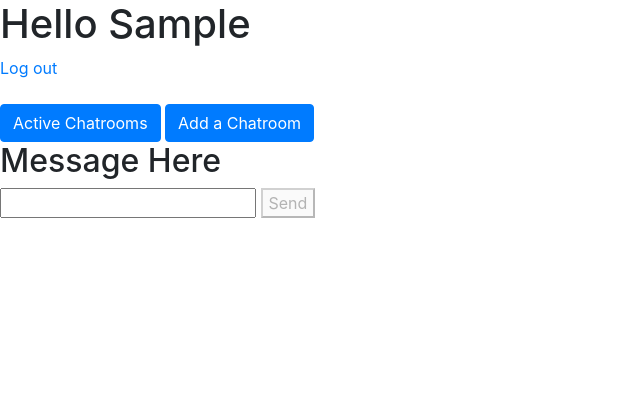
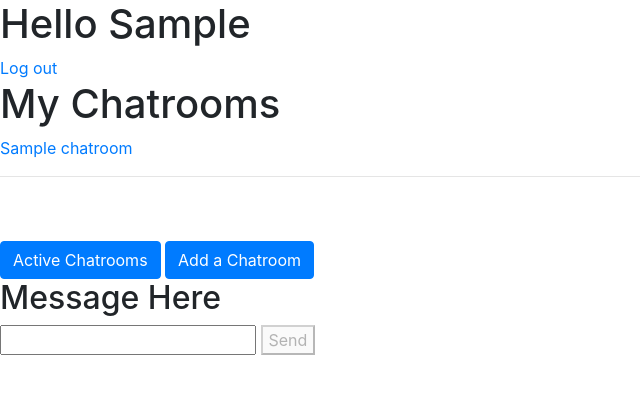
Before and after one commit to Aihab1/Schnack, a Flask app: template templates/lobby.html in a window 1280 px wide. Shown: the top 394 px of the page, without its empty margins (0-640 px from the left). Run offline with Flask 2, Linux system fonts and the light colour scheme; the template is opened without the code that fills it: most values are stand-ins (such as "Sample title", 1, 10 or a date in 2020); some libraries are stand-ins or nearby versions.

Commit message:
Add mychatrooms feature + fix minor bugs

```diff
--- a/application.py
+++ b/application.py
@@ -36,7 +36,7 @@ def lobby():
         if "home" not in messages:
             messages["home"] = []
 
-        return render_template("lobby.html", username=session['username'], messages=messages, date=date)
+        return render_template("lobby.html", username=session['username'], messages=messages, date=date, mychatrooms = chatrooms[session['username']]["allrooms"])
     else:
         return redirect(url_for('index'))
 
@@ -83,6 +83,9 @@ def message(data):
     if data["namechatroom"] not in messages:
         messages[data["namechatroom"]] = []
     messages[data["namechatroom"]].append({"message": data["msg"], "username": session['username'], "time":time, "date":date})
+
+    if len(messages[data["namechatroom"]]) > 100:
+        messages[data["namechatroom"]].pop(0)
 
     data = {
         "msg": data["msg"],
--- a/static/lobby.js
+++ b/static/lobby.js
@@ -30,9 +30,10 @@ document.addEventListener('DOMContentLoaded', () => {
     document.querySelectorAll('.chatroom-links').forEach(link => {
         link.onclick = () => {
             var page = link.innerHTML;
-            socket.emit('leave', { 'room': document.title });
-            socket.emit('join', { 'room': page });
-            load_page(page);
+            // socket.emit('leave', { 'room': document.title });
+            // socket.emit('join', { 'room': page });
+            socket.emit('load chatroom', { 'namechatroom': page })
+            // load_page(page);
             return false;
         };
     });
@@ -79,7 +80,7 @@ document.addEventListener('DOMContentLoaded', () => {
         allchatrooms = document.querySelectorAll('.chatroom-links');
         for (var cat of allchatrooms) {
             // console.log(cat.innerHTML);
-            if (cat.innerHTML.toLowerCase() === namechatroom.toLowerCase()) {
+            if (cat.innerHTML.toLowerCase() === namechatroom.toLowerCase().trim()) {
                 exists = true;
                 break;
             }
@@ -102,7 +103,7 @@ document.addEventListener('DOMContentLoaded', () => {
     createchatroom = document.querySelector('#create');
     createchatroom.onclick = () => {
         let exists = false;
-        namechatroom = document.querySelector('#namechatroom').value;
+        namechatroom = document.querySelector('#namechatroom').value.trim();
         allchatrooms = document.querySelectorAll('.chatroom-links');
         for (var cat of allchatrooms) {
             // console.log(cat.innerHTML);
@@ -149,6 +150,33 @@ document.addEventListener('DOMContentLoaded', () => {
         socket.emit('leave', { 'room': document.title });
         socket.emit('join', { 'room': data.namechatroom });
         load_page(data.namechatroom);
+
+        // mychatrooms = document.querySelector('#mychatrooms');
+        // chatroom = data.namechatroom;
+        // const a = document.createElement('a');
+        // const hr = document.createElement('hr');
+        // a.href="/";
+        // a.className="chatroom-links";
+        // a.innerHTML=chatroom;
+
+        // let exists = false;
+        // allchatrooms = document.querySelectorAll('.chatroom-links');
+        // for (var cat of allchatrooms) {
+        //     // console.log(cat.innerHTML);
+        //     if (cat.innerHTML.toLowerCase() === chatroom.toLowerCase()) {
+        //         exists = true;
+        //         break;
+        //     }
+        //     else {
+        //         exists = false;
+        //     }
+        // }
+
+        // if(exists == false){
+        //     mychatrooms.append(a);
+        //     mychatrooms.append(hr);
+        // }
+
     });
 });
 
--- a/templates/lobby.html
+++ b/templates/lobby.html
@@ -22,6 +22,13 @@
 <body>
     <h1>Hello {{ username|capitalize }}</h1>
     <a href="{{ url_for('logout') }}">Log out</a>
+    <h1>My Chatrooms</h1>
+    <div id="mychatrooms">
+        {% for chatroom in mychatrooms %}
+        <a href="/" class="chatroom-links">{{chatroom}}</a>
+        <hr>
+        {% endfor %}
+    </div>
     <br>
     <br>
     <button type="button" class="btn btn-primary" data-toggle="modal" data-target="#allchatrooms">
```
